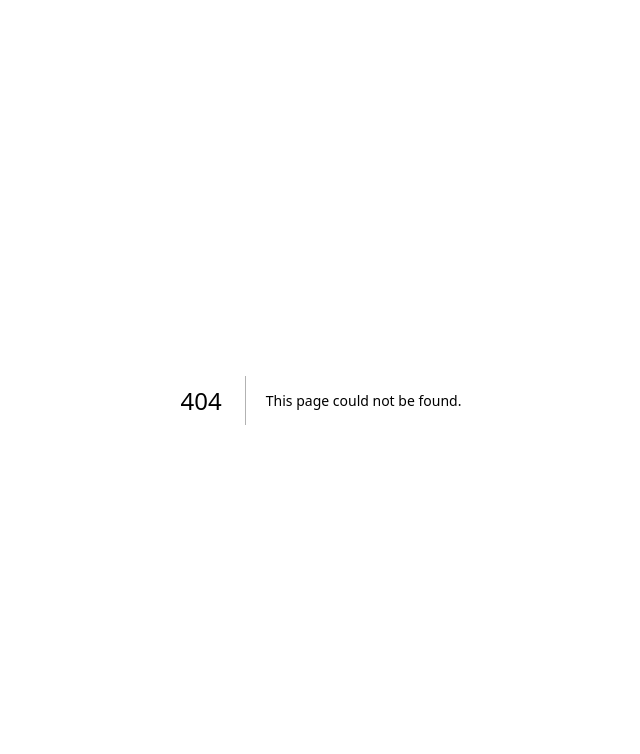
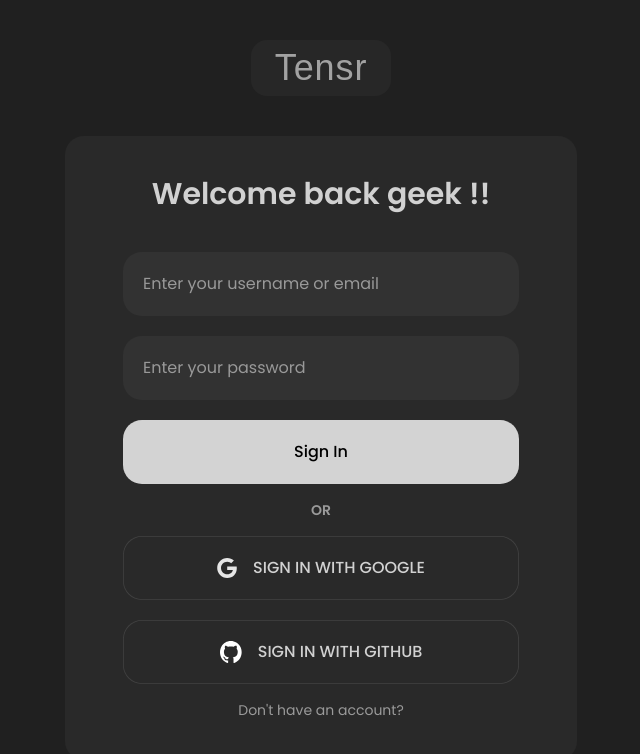
Before and after one commit to aashinak/Tensr, a Next.js app in the folder client/: page /signin in a window 1280 px wide. Before the commit this address had no page. Shown: the top 754 px of the page, without its empty margins (319-959 px from the left). Built offline with nearby package versions, Linux system fonts and the light colour scheme; a web font is replaced by a local one.

Commit message:
feat: implement SigninPage with SigninForm and validation schema

```diff
--- /dev/null
+++ b/client/src/app/(auth)/signin/page.tsx
@@ -0,0 +1,8 @@
+import SigninPage from "@/modules/auth/signin/pages/SigninPage";
+import React from "react";
+
+function page() {
+  return <SigninPage />;
+}
+
+export default page;
--- /dev/null
+++ b/client/src/modules/auth/signin/SigninForm.tsx
@@ -0,0 +1,15 @@
+import Container from "@/shared/components/Container";
+import Typography from "@/shared/components/Typography";
+import React from "react";
+
+function SigninForm() {
+  return (
+    <Container className="lg:w-2/5 sm:w-3/4 w-full">
+      <Typography variant="heading" className="text-center text-[#d1d1d1]">
+        Welcome back geek !!
+      </Typography>
+    </Container>
+  );
+}
+
+export default SigninForm;
--- /dev/null
+++ b/client/src/modules/auth/signin/components/SigninForm.tsx
@@ -0,0 +1,51 @@
+"use client";
+import { SubmitHandler, useForm } from "react-hook-form";
+import { ISignInFormInput } from "../types";
+import { zodResolver } from "@hookform/resolvers/zod";
+import { signInSchema } from "../validators";
+import InputBox from "@/shared/components/InputBox";
+import Button from "@/shared/components/Button";
+
+function SigninForm() {
+  const {
+    register,
+    handleSubmit,
+    formState: { errors },
+  } = useForm<ISignInFormInput>({ resolver: zodResolver(signInSchema) });
+  const onSubmit: SubmitHandler<ISignInFormInput> = (data) => console.log(data);
+
+  return (
+    <form
+      onSubmit={handleSubmit(onSubmit)}
+      className="grid grid-cols-2 gap-3 md:gap-5 w-full"
+    >
+      <InputBox
+        onChangeCallback={(value) => {
+          console.log(value);
+        }}
+        className="col-span-2"
+        required
+        name="identifier"
+        placeholder="Enter your username or email"
+        register={register}
+        errors={errors}
+      />
+      <InputBox
+        className="col-span-2"
+        required
+        name="password"
+        type="password"
+        placeholder="Enter your password"
+        register={register}
+        errors={errors}
+      />
+      <Button
+        className="col-span-2 font-semibold bg-[#d3d3d3] text-black"
+        text="Sign In"
+        type="submit"
+      />
+    </form>
+  );
+}
+
+export default SigninForm;
--- /dev/null
+++ b/client/src/modules/auth/signin/pages/SigninPage.tsx
@@ -0,0 +1,38 @@
+import Container from "@/shared/components/Container";
+import Typography from "@/shared/components/Typography";
+import React from "react";
+import SocialButtons from "../../shared/components/SocialButtons";
+import Link from "next/link";
+import SigninForm from "../components/SigninForm";
+
+function SigninPage() {
+  return (
+    <Container className="lg:w-2/5   sm:w-3/4 w-full">
+      <Typography
+        variant="heading"
+        className="text-center text-2xl  text-[#d1d1d1]"
+      >
+        Welcome back geek !!
+      </Typography>
+      {/* Signin Form */}
+      <div className="w-11/12 flex justify-center mx-auto mt-10 ">
+        <SigninForm/>
+      </div>
+      {/* Seperator */}
+
+      <Typography className="text-center text-sm font-semibold text-[#9a9a9a] mt-4">
+        OR
+      </Typography>
+      {/* Social Media Signup Buttons */}
+      <SocialButtons />
+      {/* Link to Sign In */}
+      <Link href={"/signup"}>
+        <Typography className="text-center text-xs md:text-sm text-[#9a9a9a] mt-4">
+          Don&apos;t have an account?{" "}
+        </Typography>
+      </Link>
+    </Container>
+  );
+}
+
+export default SigninPage;
--- /dev/null
+++ b/client/src/modules/auth/signin/types.ts
@@ -0,0 +1,4 @@
+export interface ISignInFormInput {
+    identifier: string;
+    password: string;
+}
--- /dev/null
+++ b/client/src/modules/auth/signin/validators.ts
@@ -0,0 +1,15 @@
+import { z } from "zod";
+
+const emailRegex = /^[^\s@]+@[^\s@]+\.[^\s@]+$/;
+const usernameRegex = /^[a-zA-Z0-9_]+$/;
+
+export const signInSchema = z.object({
+  identifier: z
+    .string()
+    .trim()
+    .min(3, "Identifier must be at least 3 characters")
+    .refine((val) => usernameRegex.test(val) || emailRegex.test(val), {
+      message: "Enter a valid username or email",
+    }),
+  password: z.string().trim().min(8, "Password must be at least 8 characters"),
+});
```
